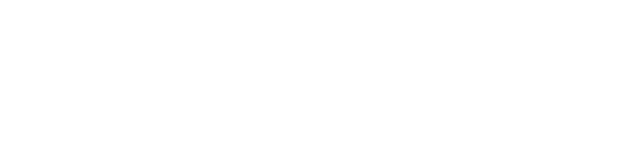
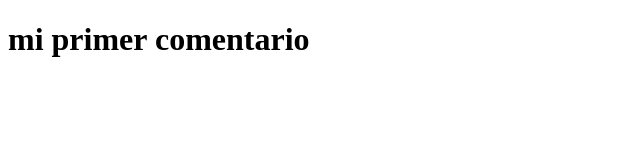
Before and after one commit to niruto1372/mi_primer_proyecto, a plain HTML site: page index.html in a window 1280 px wide. Shown: the whole page, without its empty margins (0-640 px from the left). Drawn offline with Linux system fonts and the light colour scheme.

Commit message:
mi primer commit 01 05 2020

```diff
--- a/index.html
+++ b/index.html
@@ -6,6 +6,6 @@
     <title>Document</title>
 </head>
 <body>
-
+    <header><h1>mi primer comentario</h1></header>
 </body>
 </html>
```
